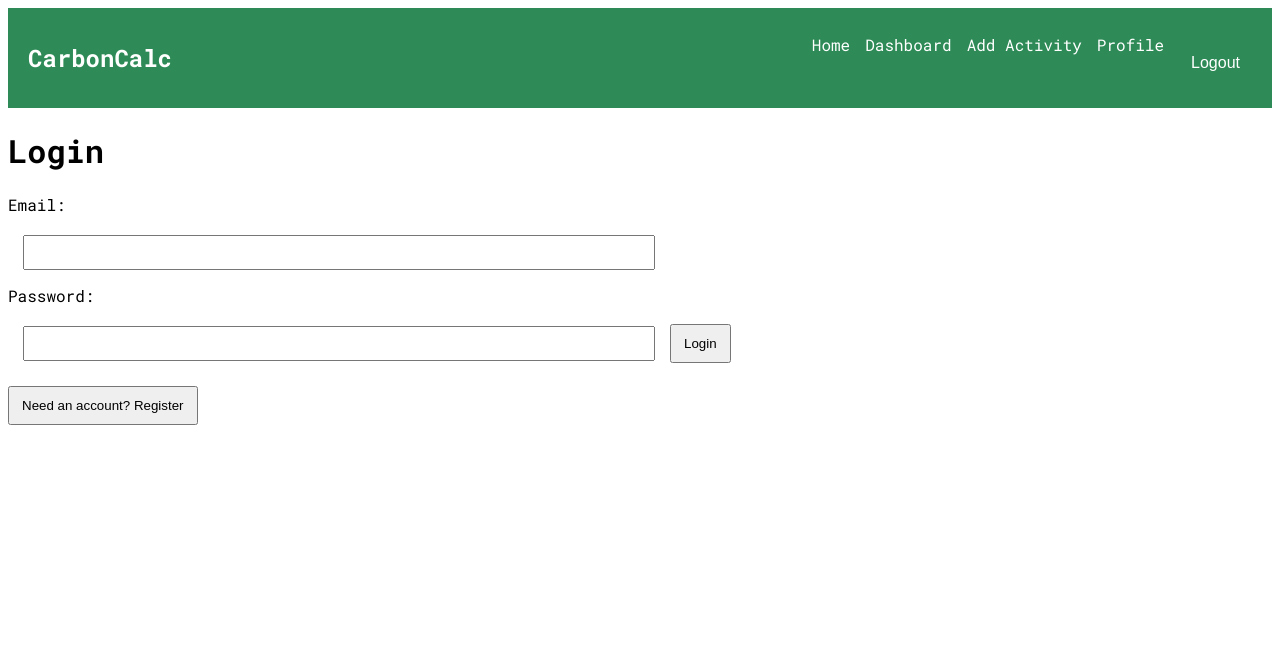
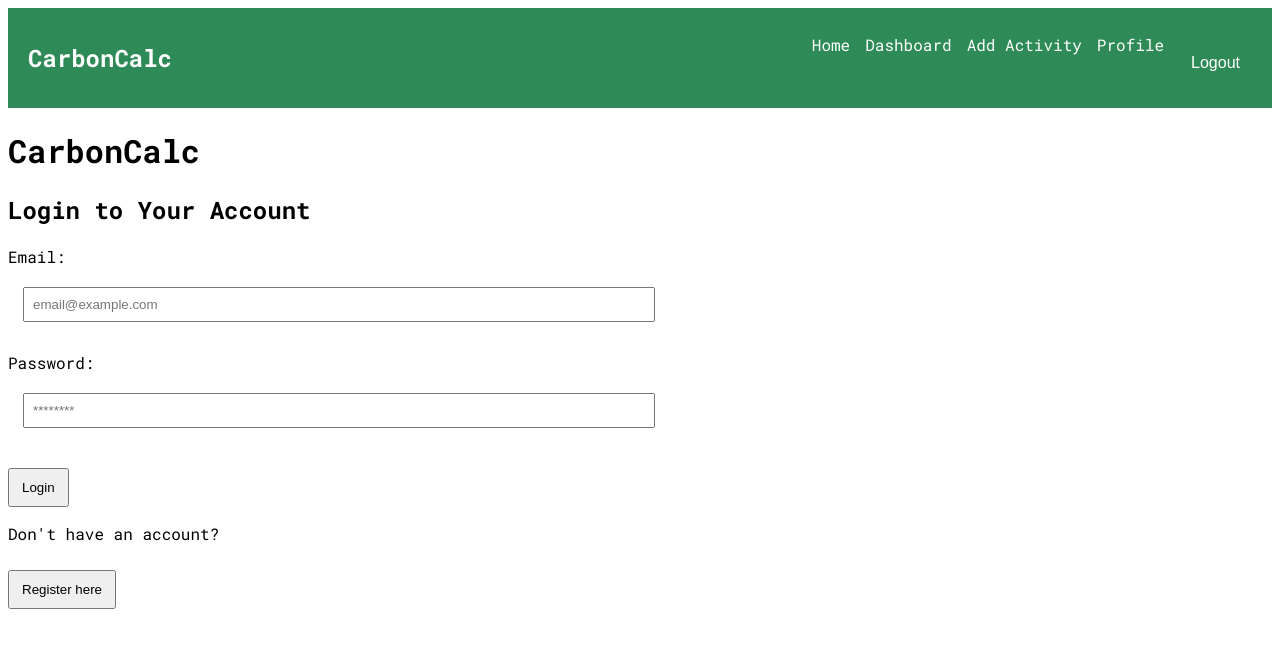
Before and after one commit to sdg877/carbon_calculator_fe, a Next.js app: page /identity in a window 1280 px wide. Shown: the top 648 px of the page. Built offline with nearby package versions, Linux system fonts and the light colour scheme; no server answers; sample sign-in values are in the browser's storage.

Commit message:
Update to classnames to improve form styling.

```diff
--- a/src/app/identity/page.jsx
+++ b/src/app/identity/page.jsx
@@ -2,7 +2,7 @@
 
 import { useState } from "react";
 import { useRouter } from "next/navigation";
-import "../../styles/forms.css";
+import "../../styles/forms.css"; // Ensure this path is correct
 
 const API_URL = process.env.NEXT_PUBLIC_API_URL;
 
@@ -121,63 +121,104 @@ export default function AuthPage() {
     }
   };
 
+
   return (
-    <div className="auth-container">
+    <div className="auth-page-background">
+      <div className="auth-card">
+        <h1 className="auth-title">CarbonCalc</h1>
         {isLogin ? (
-        <form onSubmit={handleLogin} className="login-form">
-          <h1>Login</h1>
+          <form onSubmit={handleLogin} className="auth-form login-form">
+            <h2>Login to Your Account</h2>
             {loginError && <p className="error">{loginError}</p>}
-          <label>Email:</label>
+            <div className="form-group">
+              <label htmlFor="loginEmail">Email:</label>
               <input
+                id="loginEmail"
                 type="email"
                 value={loginEmail}
                 onChange={(e) => setLoginEmail(e.target.value)}
+                placeholder="email@example.com"
                 required
               />
-          <label>Password:</label>
+            </div>
+            <div className="form-group">
+              <label htmlFor="loginPassword">Password:</label>
               <input
+                id="loginPassword"
                 type="password"
                 value={loginPassword}
                 onChange={(e) => setLoginPassword(e.target.value)}
+                placeholder="********"
                 required
               />
-          <button type="submit">Login</button>
+            </div>
+            <button type="submit" className="primary-button">
+              Login
+            </button>
+            <div className="toggle-container">
+              <p>Don't have an account?</p>
+              <button
+                type="button"
+                onClick={() => setIsLogin(false)}
+                className="toggle-button"
+              >
+                Register here
+              </button>
+            </div>
           </form>
         ) : (
-        <form onSubmit={handleRegister} className="register-form">
-          <h1>Register</h1>
+          <form onSubmit={handleRegister} className="auth-form register-form">
+            <h2>Create an Account</h2>
             {registerError && <p className="error">{registerError}</p>}
             {registerSuccess && <p className="success">{registerSuccess}</p>}
-          <label>Username:</label>
+            <div className="form-group">
+              <label htmlFor="registerUsername">Username:</label>
               <input
+                id="registerUsername"
                 type="text"
                 value={registerUsername}
                 onChange={(e) => setRegisterUsername(e.target.value)}
+                placeholder="Choose a username"
                 required
               />
-          <label>Email:</label>
+            </div>
+            <div className="form-group">
+              <label htmlFor="registerEmail">Email:</label>
               <input
+                id="registerEmail"
                 type="email"
                 value={registerEmail}
                 onChange={(e) => setRegisterEmail(e.target.value)}
+                placeholder="email@example.com"
                 required
               />
-          <label>Password:</label>
+            </div>
+            <div className="form-group">
+              <label htmlFor="registerPassword">Password:</label>
               <input
+                id="registerPassword"
                 type="password"
                 value={registerPassword}
                 onChange={(e) => setRegisterPassword(e.target.value)}
+                placeholder="********"
                 required
               />
-          <button type="submit">Register</button>
+            </div>
+            <button type="submit" className="primary-button">
+              Register
+            </button>
+            <div className="toggle-container">
+              <p>Already have an account?</p>
+              <button
+                type="button"
+                onClick={() => setIsLogin(true)}
+                className="toggle-button"
+              >
+                Login here
+              </button>
+            </div>
           </form>
         )}
-      <div className="toggle-button-container">
-        <button onClick={() => setIsLogin(!isLogin)}>
-          {isLogin
-            ? "Need an account? Register"
-            : "Already have an account? Login"}
-        </button>
       </div>
     </div>
   );
```
Lines whose indentation alone changed are shown as unchanged.
